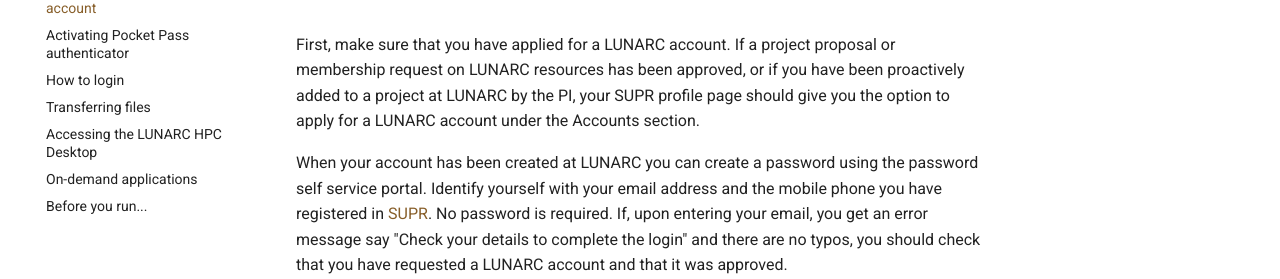
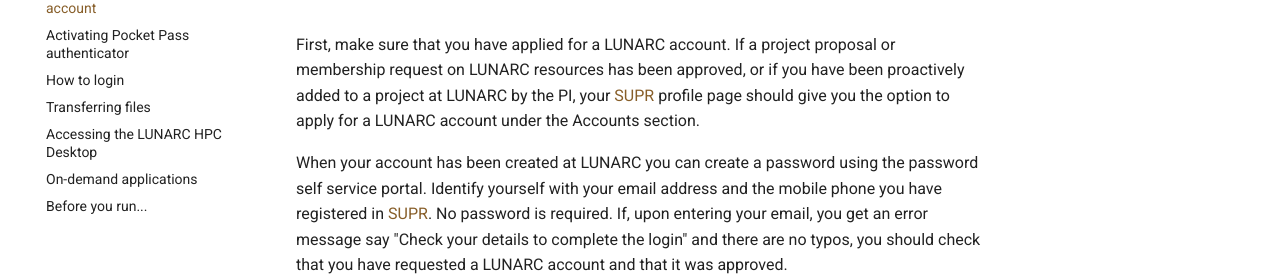
Before and after one commit to lunarc/lunarc_docs, an MkDocs documentation site: the page built from docs/getting_started/login_password.md, in a window 1280 px wide. Shown: the part 196-475 px from the top of the page. Built offline with MkDocs 1.6.1 and Material for MkDocs 9.7.7, drawn with Linux system fonts in a browser that asks for light colours; comment, search, counter and statistics services are not loaded; part of the change alters nothing that is shown.

```diff
--- a/docs/getting_started/login_password.md
+++ b/docs/getting_started/login_password.md
@@ -1,6 +1,6 @@
 # Creating a password for your account
 
-First, make sure that you have applied for a LUNARC account. If a project proposal or membership request on LUNARC resources has been approved, or if you have been proactively added to a project at LUNARC by the PI, your SUPR profile page should give you the option to apply for a LUNARC account under the Accounts section.
+First, make sure that you have applied for a LUNARC account. If a project proposal or membership request on LUNARC resources has been approved, or if you have been proactively added to a project at LUNARC by the PI, your [SUPR](https://supr.naiss.se/person/) profile page should give you the option to apply for a LUNARC account under the Accounts section.
 
 When your account has been created at LUNARC you can create a password using the password self service portal. Identify yourself with your email address and the mobile phone you have registered in [SUPR](https://supr.naiss.se/person/). No password is required. If, upon entering your email, you get an error message say "Check your details to complete the login" and there are no typos, you should check that you have requested a LUNARC account and that it was approved.
 
```
